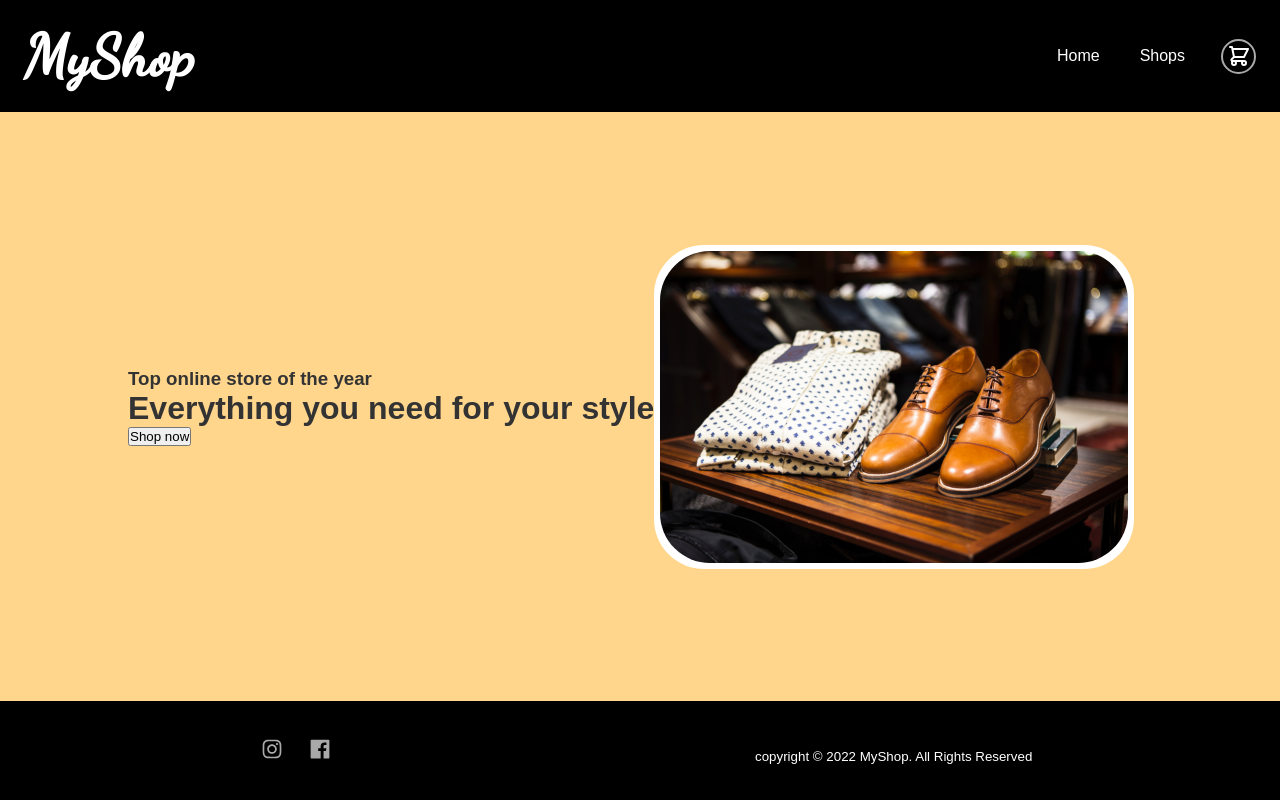
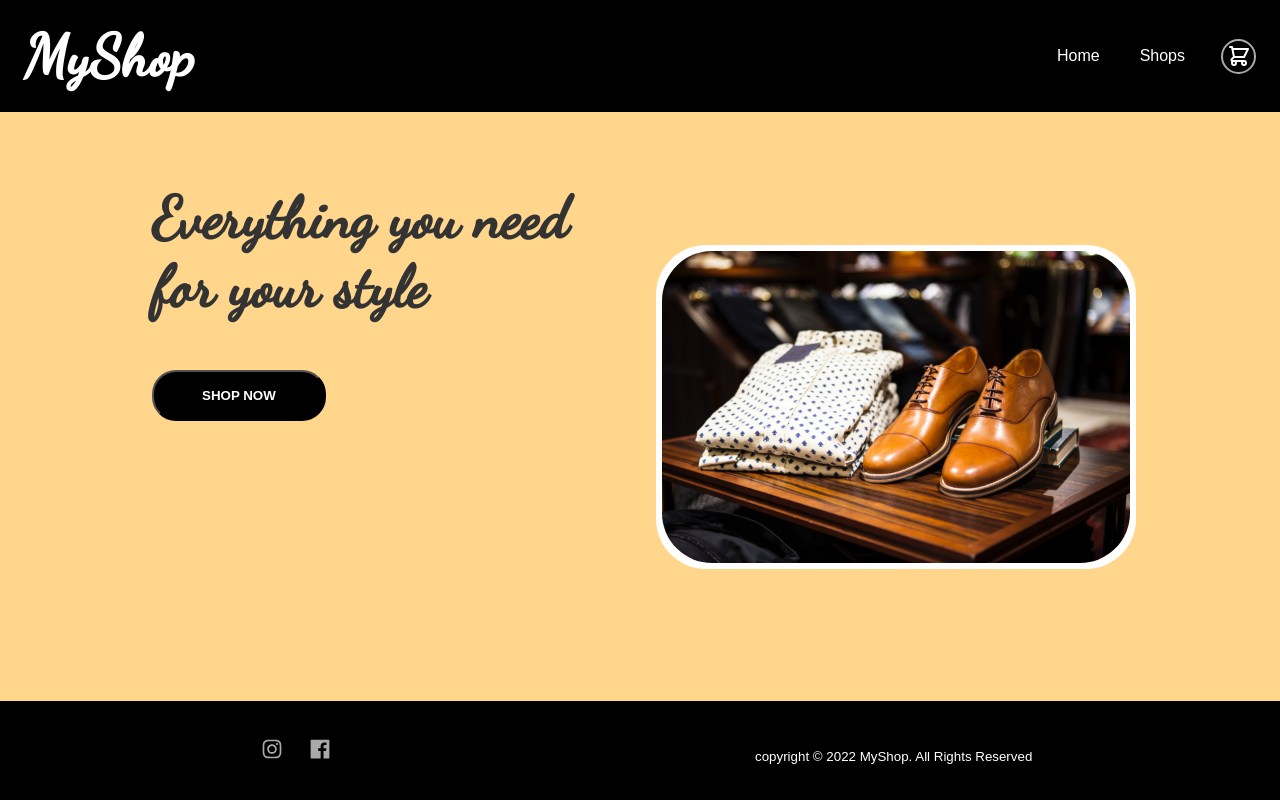
Before and after one commit to devkovmtl/shopping-cart, a React (Create React App) app: page / in a window 1280 px wide. Built offline with nearby package versions, Linux system fonts and the light colour scheme.

Commit message:
home page done

```diff
--- a/src/containers/Home/Home.tsx
+++ b/src/containers/Home/Home.tsx
@@ -12,24 +12,33 @@ const HomeContainer = styled.div`
   margin: auto;
 `;
 
-const InfoContainer = styled.div``;
+const InfoContainer = styled.div`
+  height: 100%;
+  margin-left: 24px;
+  padding-top: 48px;
+  & > * {
+    margin: 24px 0;
+  }
+`;
 
-const SubTitle = styled.h3``;
+const Title = styled.h1`
+  font-family: 'Dancing Script', cursive;
+  font-size: 58px;
+  padding-right: 24px;
+`;
 
 const ImageContainer = styled.div`
   background: white;
   border-radius: 50px;
-  display: flex;
   align-items: center;
   justify-items: center;
   padding: 6px;
-
-  @media (min-width: 500px) {
-    width: 275px;
-  }
+  margin-left: 64px;
+  display: none;
 
   @media (min-width: 640px) {
     width: 480px;
+    display: flex;
   }
 `;
 
@@ -39,14 +48,27 @@ const Image = styled.img`
   border-radius: 50px;
 `;
 
+const HomeButton = styled.button`
+  background: black;
+  color: white;
+  border-radius: 24px;
+  padding: 16px 48px;
+  text-transform: uppercase;
+  font-weight: bold;
+  &:hover {
+    cursor: pointer;
+  }
+`;
+
 const Home = () => {
   const navigate = useNavigate();
   return (
     <HomeContainer>
       <InfoContainer>
-        <SubTitle>Top online store of the year</SubTitle>
-        <h1>Everything you need for your style</h1>
-        <button onClick={(e) => navigate('/shops')}>Shop now</button>
+        <Title>
+          Everything you need <br /> for your style
+        </Title>
+        <HomeButton onClick={(e) => navigate('/shops')}>Shop now</HomeButton>
       </InfoContainer>
 
       <ImageContainer>
```
